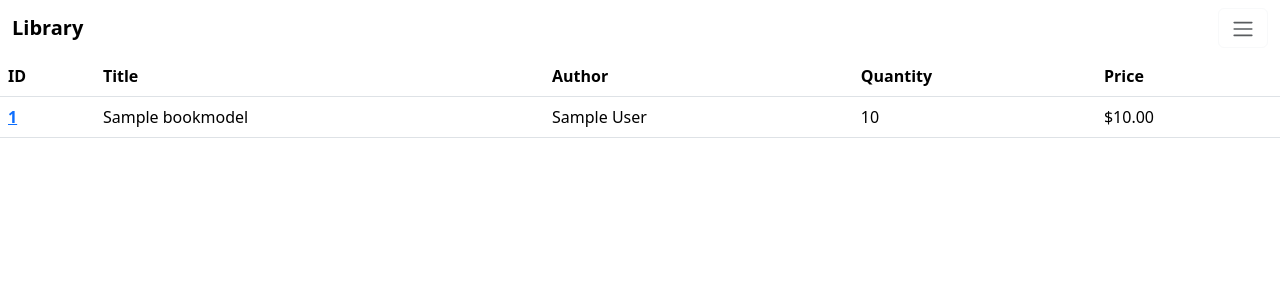
After one commit to PuricelIonut/library, a Django app: page /shelf/manager/ in a window 1280 px wide. The commit adds this page. Shown: the top 300 px of the page. Run offline with Django 4.2, Linux system fonts and the light colour scheme; a user stored in the database is signed in; tables that the repository leaves empty hold one stand-in row (values such as "Sample post").

Commit message:
add book manager item template and created link to it

```diff
--- /dev/null
+++ b/shelf/templates/manager.html
@@ -0,0 +1,32 @@
+{% extends 'base.html' %}
+
+{% block title %}
+    Stock Manager
+{% endblock %}
+
+{% block body %}
+<div>
+    <table class="table table-hover">
+        <thead>
+          <tr>
+            <th scope="col">ID</th>
+            <th scope="col">Title</th>
+            <th scope="col">Author</th>
+            <th scope="col">Quantity</th>
+            <th scope="col">Price</th>
+          </tr>
+        </thead>
+        <tbody>
+            {% for book in books %}
+            <tr>
+                <th scope="row"><a href="{% url 'books_manager_item' pk=book.id %}">{{book.id}}</a></th>
+                <td>{{book.title}}</td>
+                <td>{{book.author}}</td>
+                <td>{{book.quantity}}</td>
+                <td>${{book.price}}</td>
+            </tr>
+            {% endfor %}
+        </tbody>
+      </table>
+</div>
+{% endblock %}
--- a/shelf/urls.py
+++ b/shelf/urls.py
@@ -10,5 +10,7 @@ urlpatterns = [
     path('shelf/filter/<str:filter_type>/<str:filter_option>/', views.filter_books_view, name='books_filter'),
 
     # Book manager
-    path('shelf/manager/', views.manage_books, name='books_manager'),
+    path('shelf/manager/', views.books_manager_all, name='books_manager_all'),
+    path('shelf/manager/item/<int:pk>', views.books_manager_item, name='books_manager_item'),
+
     ]
--- a/shelf/views.py
+++ b/shelf/views.py
@@ -84,8 +84,16 @@ def book_view(request, pk):
 
 
 @login_required
-def manage_books(request):
+def books_manager_all(request):
     if request.user.is_staff or request.user.is_superuser:
         return render(request, 'manager.html', {'books': BookData.all_books})
     else:
         return redirect('home')
+
+@login_required
+def books_manager_item(request, pk):
+    book = BookModel.objects.get(id=pk)
+    if request.user.is_staff or request.user.is_superuser:
+        return render(request, 'manager_item.html', {'book': book})
+    else:
+        return redirect('home')
--- a/templates/base.html
+++ b/templates/base.html
@@ -35,7 +35,7 @@
 
                     <div class="offcanvas-items">
                         {% if user.is_staff or user.is_superuser %}
-                        <h4><a href="{% url 'books_manager' %}">Books Manager</a></h4>
+                        <h4><a href="{% url 'books_manager_all' %}">Books Manager</a></h4>
                         {% endif %}
                         {% if user.is_authenticated %}
                         <h4><a href="{% url 'change_password' %}">Change Password</a></h4>
```
Also changed, not shown: shelf/templates/manager_item.html (added, +12 -0 lines), shelf/files/book-covers/anii_B2XVpZt.jpeg (added), shelf/files/book-covers/hell-bent_QafI2ZU.jpeg (added), shelf/files/book-covers/marte-rosu_XCmlILI.jpeg (added), shelf/files/book-covers/vraja-lumii_e8b7zTi.jpeg (added), shelf/migrations/0002_bookmodel_price.py (added).
